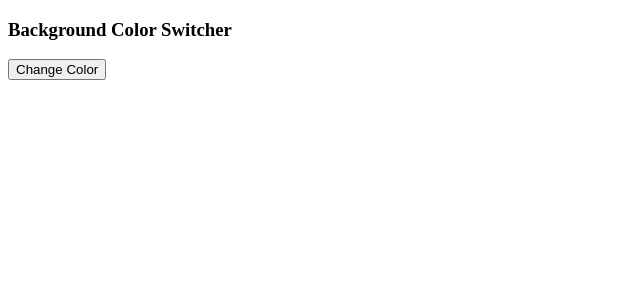
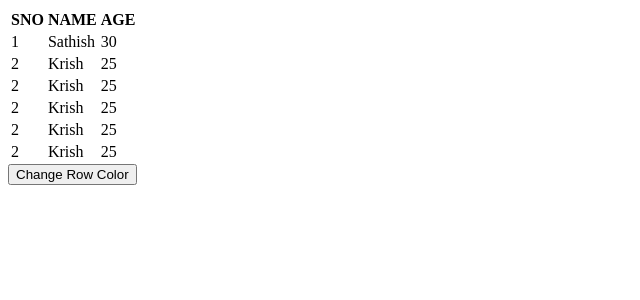
Before and after one commit to githubscientist/react-b51, a React (Vite) app: page / in a window 1280 px wide. Shown: the top 300 px of the page, without its empty margins (0-640 px from the left). Built offline with nearby package versions, Linux system fonts and the light colour scheme.

Commit message:
using useRef to select multiple tags

```diff
--- a/src/App.jsx
+++ b/src/App.jsx
@@ -2,20 +2,70 @@ import React, { useRef } from 'react';
 
 function App() {
 
-  // get the reference of the button
-  const bodyRef = useRef(document.body);
+  const rows = useRef();
 
-  const changeColor = () => {
-    console.log(bodyRef.current);
-    const colors = ['red', 'blue', 'green', 'yellow', 'purple', 'pink', 'black', 'brown', 'orange', 'white'];
-    const randomColor = colors[Math.floor(Math.random()*10)];
-    bodyRef.current.style.backgroundColor = randomColor;
+  const changeRowColor = () => {
+    // select the elements
+    // console.log(rows.current.querySelectorAll('tbody tr'));
+    const rowsRef = rows.current.querySelectorAll('tbody tr');
+    rowsRef.forEach((row, index) => {
+      if (index % 2 == 0) {
+        row.style.backgroundColor = 'lightgrey';
+      }
+    })
   }
 
   return (
     <div>
-      <h3>Background Color Switcher</h3>
-      <button onClick={changeColor}>Change Color</button>
+      <table ref={rows}>
+        <thead>
+          <tr>
+            <th>SNO</th>
+            <th>NAME</th>
+            <th>AGE</th>
+          </tr>
+        </thead>
+
+        <tbody>
+          <tr>
+            <td>1</td>
+            <td>Sathish</td>
+            <td>30</td>
+          </tr>
+
+          <tr>
+            <td>2</td>
+            <td>Krish</td>
+            <td>25</td>
+          </tr>
+
+          <tr>
+            <td>2</td>
+            <td>Krish</td>
+            <td>25</td>
+          </tr>
+
+          <tr>
+            <td>2</td>
+            <td>Krish</td>
+            <td>25</td>
+          </tr>
+
+          <tr>
+            <td>2</td>
+            <td>Krish</td>
+            <td>25</td>
+          </tr>
+
+          <tr>
+            <td>2</td>
+            <td>Krish</td>
+            <td>25</td>
+          </tr>
+        </tbody>
+      </table>
+
+      <button onClick={changeRowColor}>Change Row Color</button>
     </div>
   )
 }
```
